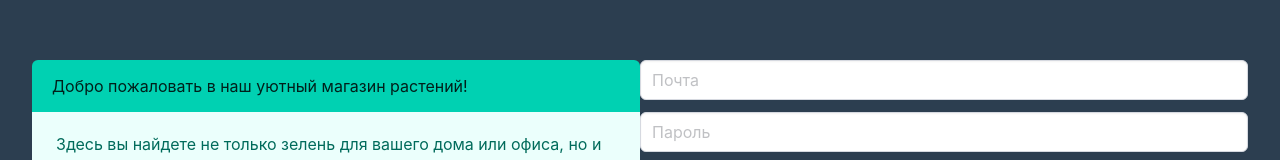
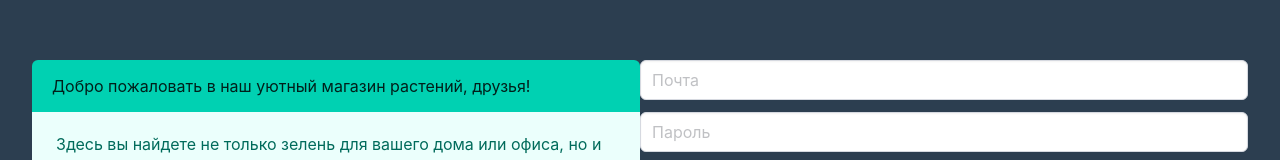
Before and after one commit to ElenaFro/teamproject, a Vue app: page / in a window 1280 px wide. Shown: the part 186-346 px from the top of the page. Built offline with nearby package versions, Linux system fonts and the light colour scheme.

Commit message:
commit for 1t

```diff
--- a/src/App.vue
+++ b/src/App.vue
@@ -1,7 +1,7 @@
 <template>
   <article class="message is-primary">
     <div class="message-header">
-      <p>Добро пожаловать в наш уютный магазин растений!</p>
+      <p>Добро пожаловать в наш уютный магазин растений, друзья!</p>
     </div>
     <div class="message-body">
       Здесь вы найдете не только зелень для вашего дома или офиса, но и
```
Also changed, not shown: src/components/StartPage.vue (added).
